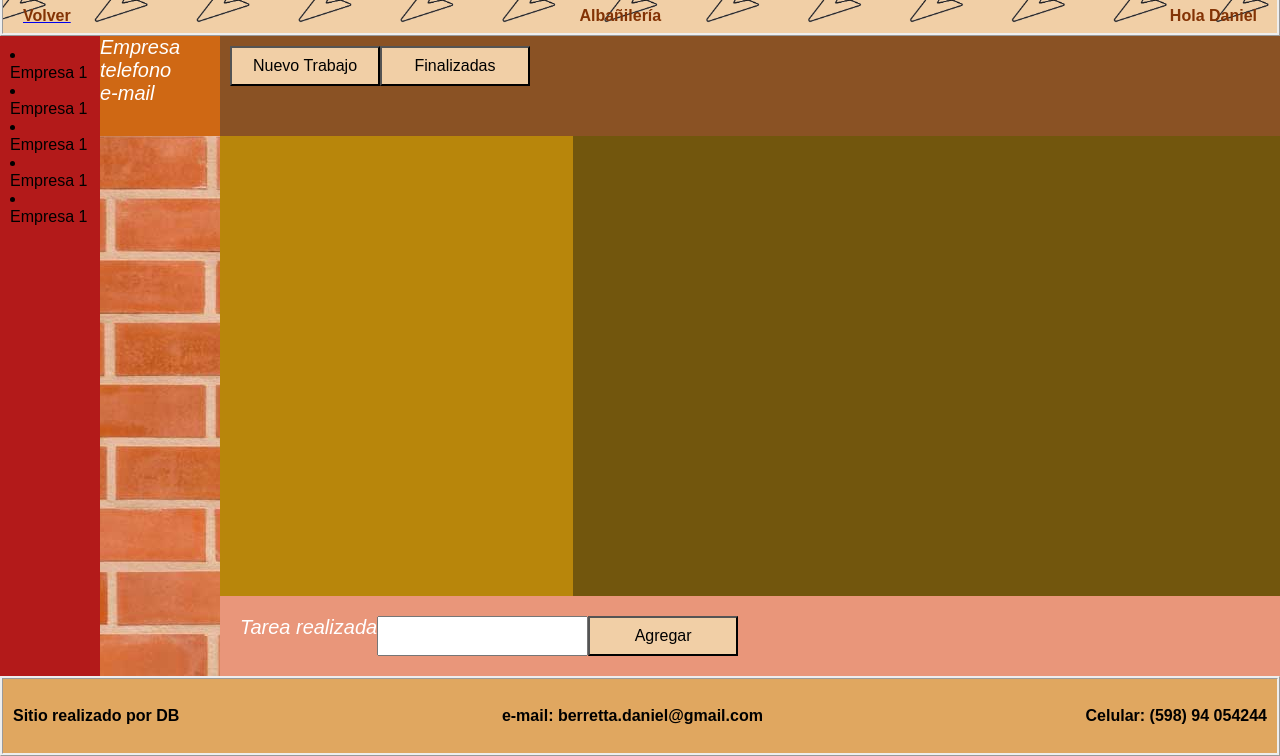
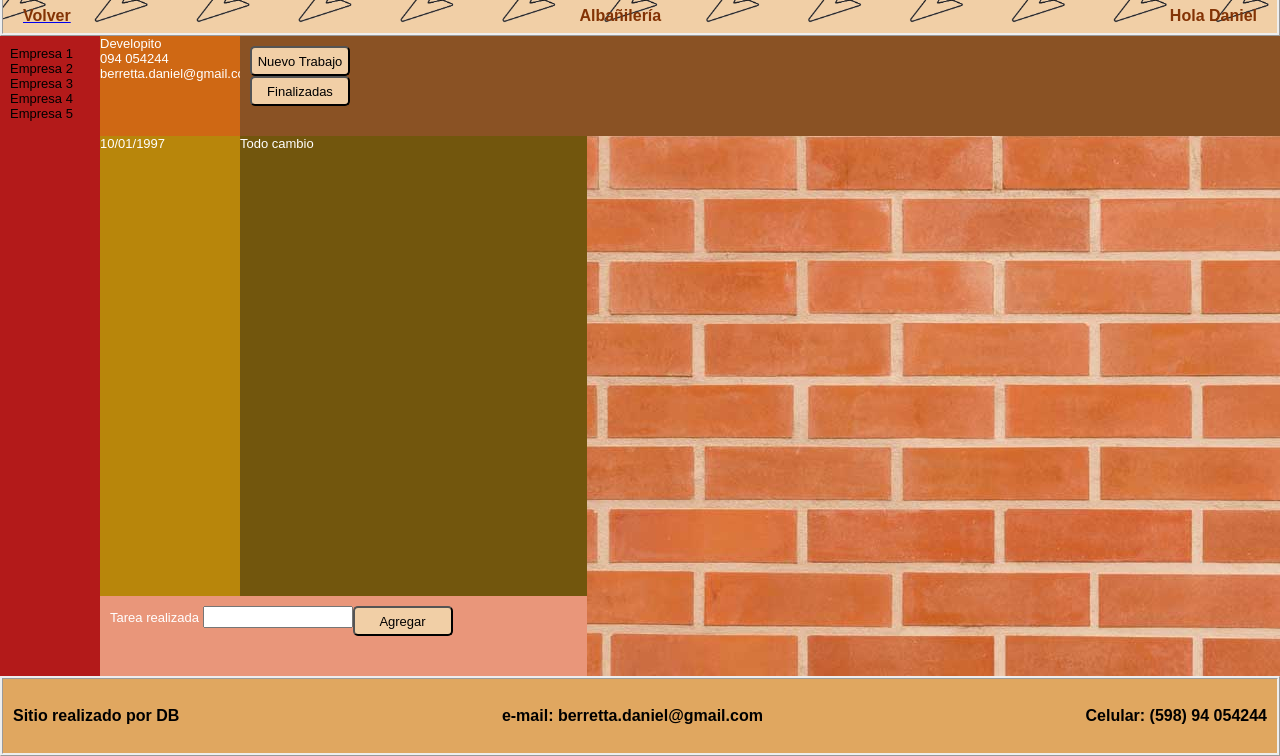
Before and after one commit to berrettadaniel/html_css_para_entrega3, a plain HTML site: page servicio.html in a window 1280 px wide. Shown: the part 44-800 px from the top of the page. Drawn offline with Linux system fonts and the light colour scheme.

Commit message:
Disenio mejorado para pasar a React

```diff
--- a/servicio.html
+++ b/servicio.html
@@ -32,17 +32,17 @@
     <div class="gridContainerService">
 
         <div class="listaEmpService">
-            <li>Empresa 1</li>
-            <li>Empresa 1</li>
-            <li>Empresa 1</li>
-            <li>Empresa 1</li>
-            <li>Empresa 1</li>
+            <ul>Empresa 1</ul>
+            <ul>Empresa 2</ul>
+            <ul>Empresa 3</ul>
+            <ul>Empresa 4</ul>
+            <ul>Empresa 5</ul>
         </div>
 
         <div class="empSelService">
-            <p>Empresa</p>
-            <p>telefono</p>
-            <p>e-mail</p>
+            <p>Developito</p>
+            <p>094 054244</p>
+            <p>berretta.daniel@gmail.com</p>
         </div>
 
         <div class="menuService">
@@ -50,13 +50,17 @@
             <button>Finalizadas</button>
         </div>
 
-        <div class="tareasHechasFecha"></div>
+        <div class="tareasHechasFecha">
+            <p>10/01/1997</p>
+        </div>
 
-        <div class="tareasHechasObs"></div>
+        <div class="tareasHechasObs">
+            <p>Todo cambio</p>
+        </div>
 
         <div class="menuTareasService">
-            <p>Tarea realizada</p>
-            <input type="text" name="tareaHechaDesc">
+            <p>Tarea realizada
+                <input type="text" name="tareaHechaDesc"></p>
             <button>Agregar</button>
         </div>
 
--- a/styles/styleService.css
+++ b/styles/styleService.css
@@ -72,11 +72,11 @@ menuTareas> cuadro de texto para tarea realizada y boton para agregarla con la f
 
 .gridContainerService {
     display: grid;
-    grid-template-columns: 100px 120px 1fr 2fr;
+    grid-template-columns: 100px 140px 1fr 2fr;
     grid-template-rows: 100px 1fr 80px 80px;
     grid-template-areas: "listaEmpresas empresaSel menu menu"
-                         "listaEmpresas nada colFecha colObservacion"
-                         "listaEmpresas nada menuTareas menuTareas"
+                         "listaEmpresas colFecha colObservacion nada"
+                         "listaEmpresas menuTareas menuTareas nada"
                          "footer footer footer footer";
     box-sizing: border-box;
     background-image:url("../images/paredLadrillo.jpg");
@@ -107,6 +107,9 @@ menuTareas> cuadro de texto para tarea realizada y boton para agregarla con la f
     background-color: rgb(179, 26, 26);
 }
 
+.gridContainerService .listaEmpService ul {
+    font-size: small;
+}
 
 /* Empresa Seleccionada */
 .gridContainerService .empSelService {
@@ -115,6 +118,10 @@ menuTareas> cuadro de texto para tarea realizada y boton para agregarla con la f
     background-color: rgb(207, 104, 20);
 }
 
+.gridContainerService .empSelService p {
+    font-style: normal;
+    font-size: small;
+}
 
 /* Menu de los servicios por Empresa */
 .gridContainerService .menuService {
@@ -122,7 +129,7 @@ menuTareas> cuadro de texto para tarea realizada y boton para agregarla con la f
     background-color: rgb(138, 82, 36);
     grid-area: menu;
     min-height: 100px;
-    flex-direction: row;
+    flex-direction: column;
     flex-wrap: wrap;
     align-items: space-between;
     justify-content: top;
@@ -136,26 +143,46 @@ menuTareas> cuadro de texto para tarea realizada y boton para agregarla con la f
     background-color: darkgoldenrod;
 }
 
+.gridContainerService .tareasHechasFecha p {
+    font-style: normal;
+    font-size: small;
+}
+
 .gridContainerService .tareasHechasObs {
     display: table-column;
     grid-area: colObservacion;
     background-color: rgb(114, 86, 13);
 }
 
+.gridContainerService .tareasHechasObs p {
+    font-style: normal;
+    font-size: small;
+}
+
 .gridContainerService .menuTareasService {
     display: flex;
-    padding: 20px;
+    padding: 10px;
     flex-direction: row;
-    align-items: space-between;
+    /*align-items: space-between;*/
     grid-area: menuTareas;
     background-color: darksalmon;
 }
 
+.gridContainerService .menuTareasService p {
+    font-style: normal;
+    font-size: small;
+}
+
+.gridContainerService .menuTareasService input {
+    width: 150px;
+}
 
 button {
-    width: 150px;
-    height: 40px;
+    border-radius: 5px;
+    width: 100px;
+    height: 30px;
     background-color: rgb(241, 207, 166);
+    font-size: small;
 }
 
 /* DE ACA EN ADELANTE HAY QUE REVISAR TODO
```
